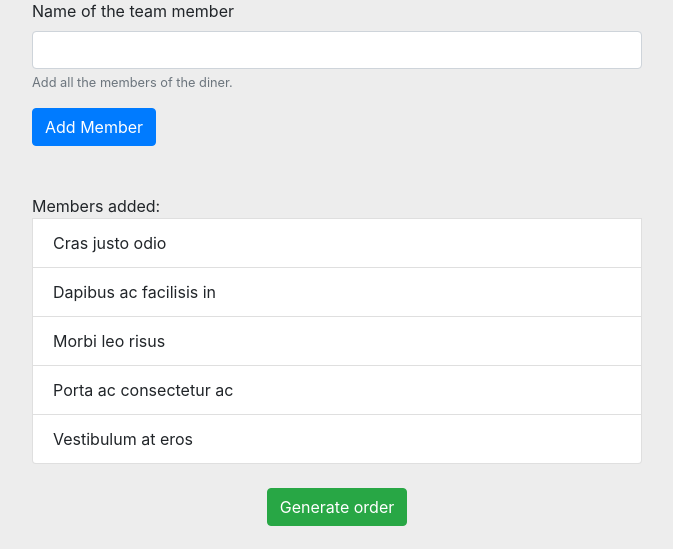
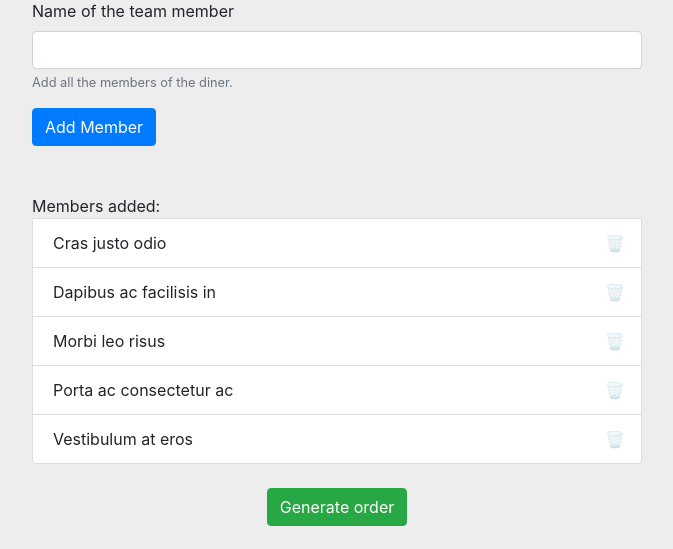
Before and after one commit to CyberryTeam/bleemeo-hackathon-2020, a Python web app: template templates/formulaire.html in a window 1280 px wide. Shown: the part 116-665 px from the top of the page, without its empty margins (303-976 px from the left). Run offline with Jinja, Linux system fonts and the light colour scheme; the template is opened without the code that fills it, so the values that code supplies are empty; some libraries are stand-ins or nearby versions.

Commit message:
feat: Add remove button

```diff
--- a/templates/assets/css/main.css
+++ b/templates/assets/css/main.css
@@ -11,3 +11,16 @@ header {
 header h1 {
     font-size: 36px;
 }
+
+.removable {
+    opacity: 0.3;
+    position: absolute;
+    right: 0;
+    top: 10;
+    transition: opacity .2s ease-in-out;
+    cursor: pointer;
+}
+
+.removable:hover {
+    opacity: 1;
+}
--- a/templates/formulaire.html
+++ b/templates/formulaire.html
@@ -13,7 +13,7 @@
     </header>
 
     <div class="d-flex justify-content-center">
-        <div class="col-6">
+        <div class="col-12 col-sm-6">
             <form>
                 <div class="form-group">
                     <label for="inputTeamMember">Name of the team member</label>
@@ -24,11 +24,11 @@
             </form>
             <ul class="list-group pt-5 rounded">
                 <p class="mb-0">Members added:</p>
-                <li class="list-group-item">Cras justo odio</li>
-                <li class="list-group-item">Dapibus ac facilisis in</li>
-                <li class="list-group-item">Morbi leo risus</li>
-                <li class="list-group-item">Porta ac consectetur ac</li>
-                <li class="list-group-item">Vestibulum at eros</li>
+                <li class="list-group-item d-flex">Cras justo odio <div class="removable px-3">&#128465</div></li>
+                <li class="list-group-item d-flex">Dapibus ac facilisis in <div class="removable px-3">&#128465</div></li>
+                <li class="list-group-item d-flex">Morbi leo risus <div class="removable px-3">&#128465</div></li>
+                <li class="list-group-item d-flex">Porta ac consectetur ac <div class="removable px-3">&#128465</div></li>
+                <li class="list-group-item d-flex">Vestibulum at eros <div class="removable px-3">&#128465</div></li>
             </ul>
             <div class="d-flex justify-content-center py-4">
                 <button class="btn btn-success">Generate order</button>
```
